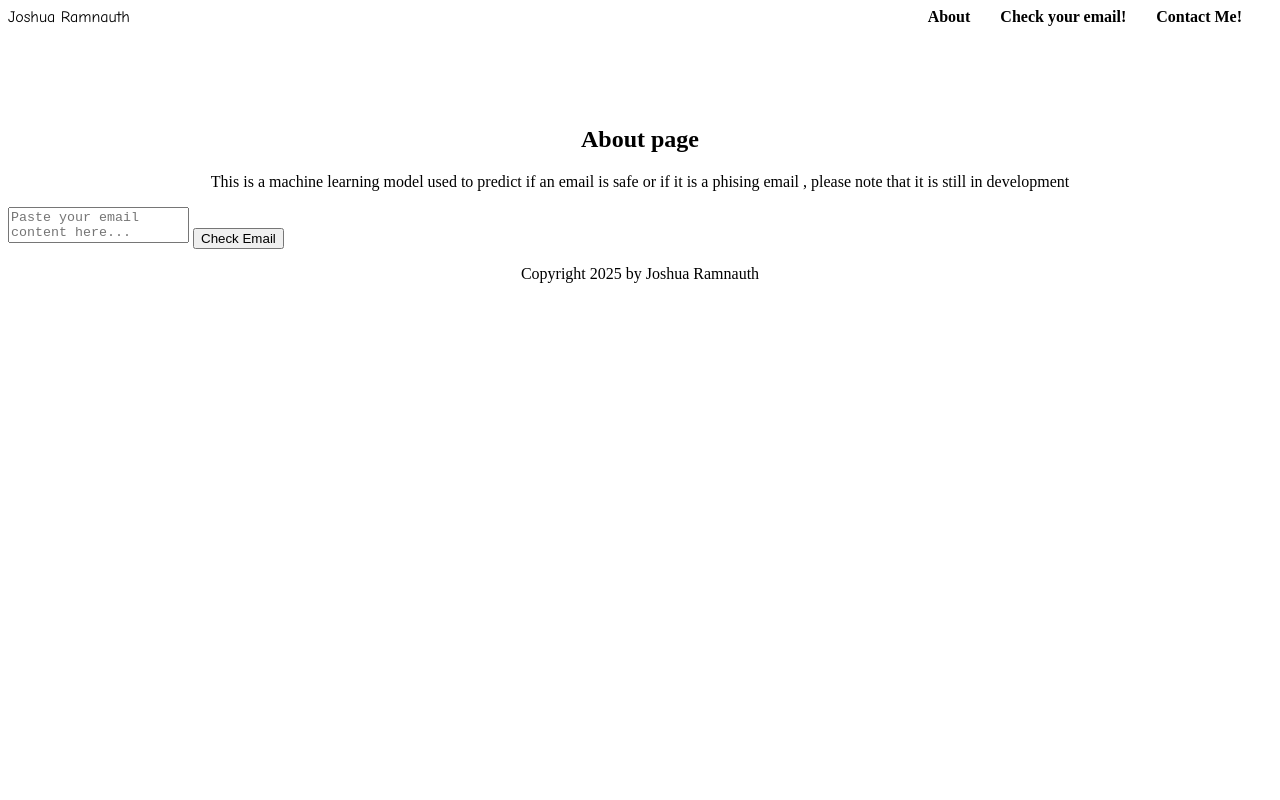
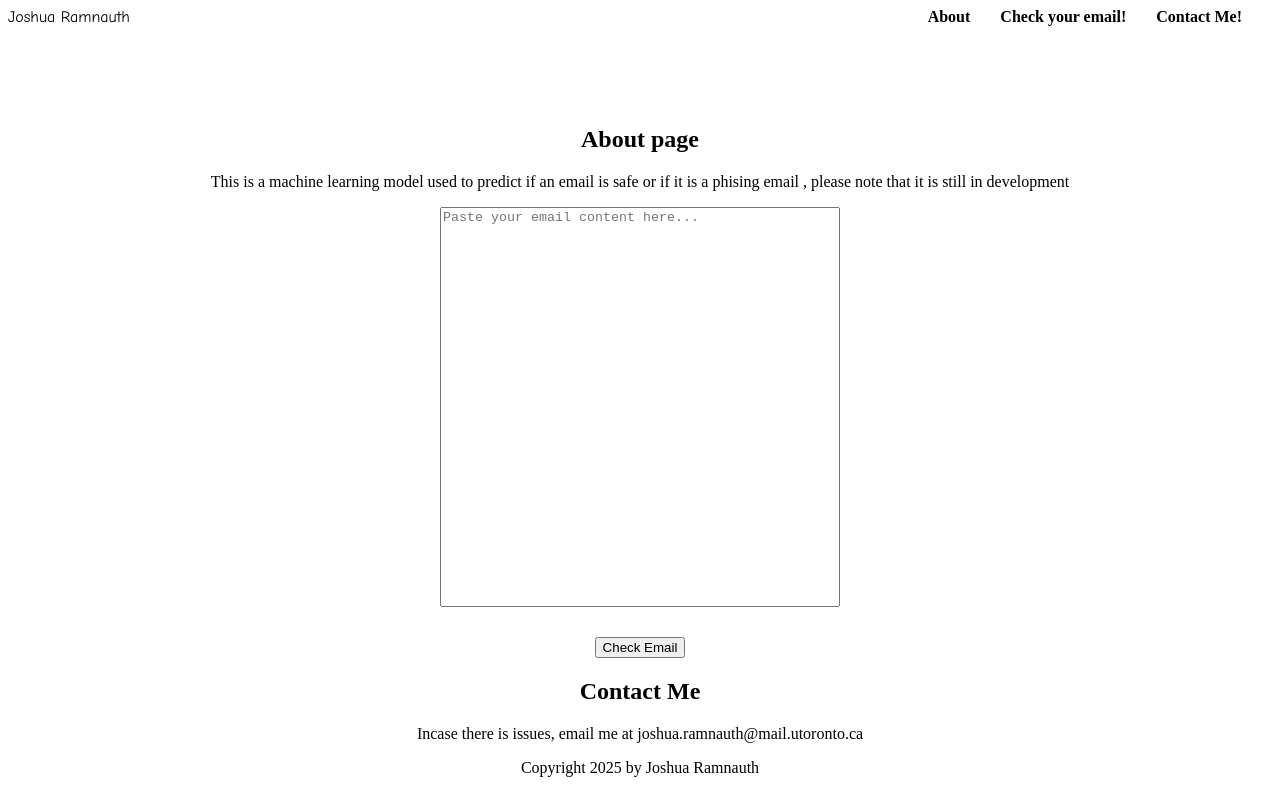
Before and after one commit to Joshuaaaar/phishing-email-project, a plain HTML site: page code/frontend/index.html in a window 1280 px wide. Drawn offline with Linux system fonts and the light colour scheme.

Commit message:
finished frontend, now needa connect backend to it

```diff
--- a/code/frontend/index.html
+++ b/code/frontend/index.html
@@ -61,6 +61,10 @@
 
         <section id="contact_me">
 
+            <h2>Contact Me</h2>
+
+            <p>Incase there is issues, email me at joshua.ramnauth@mail.utoronto.ca </p>
+
 
         </section>
 
--- a/code/frontend/style.css
+++ b/code/frontend/style.css
@@ -43,11 +43,30 @@ main {
 
 }
 
+#ml_model{
+
+    display:flex;
+    flex-direction: column;
+    align-items: center;
+    justify-content:center;
+    gap:30px;
+}
 
 
 #email_input{
 
+    height:400px;
+    width:400px;
     resize:none;
+
+}
+
+/* Contact me styles */
+
+#contact_me {
+
+    text-align: center;
+
 }
 
 /* footer items */
```
